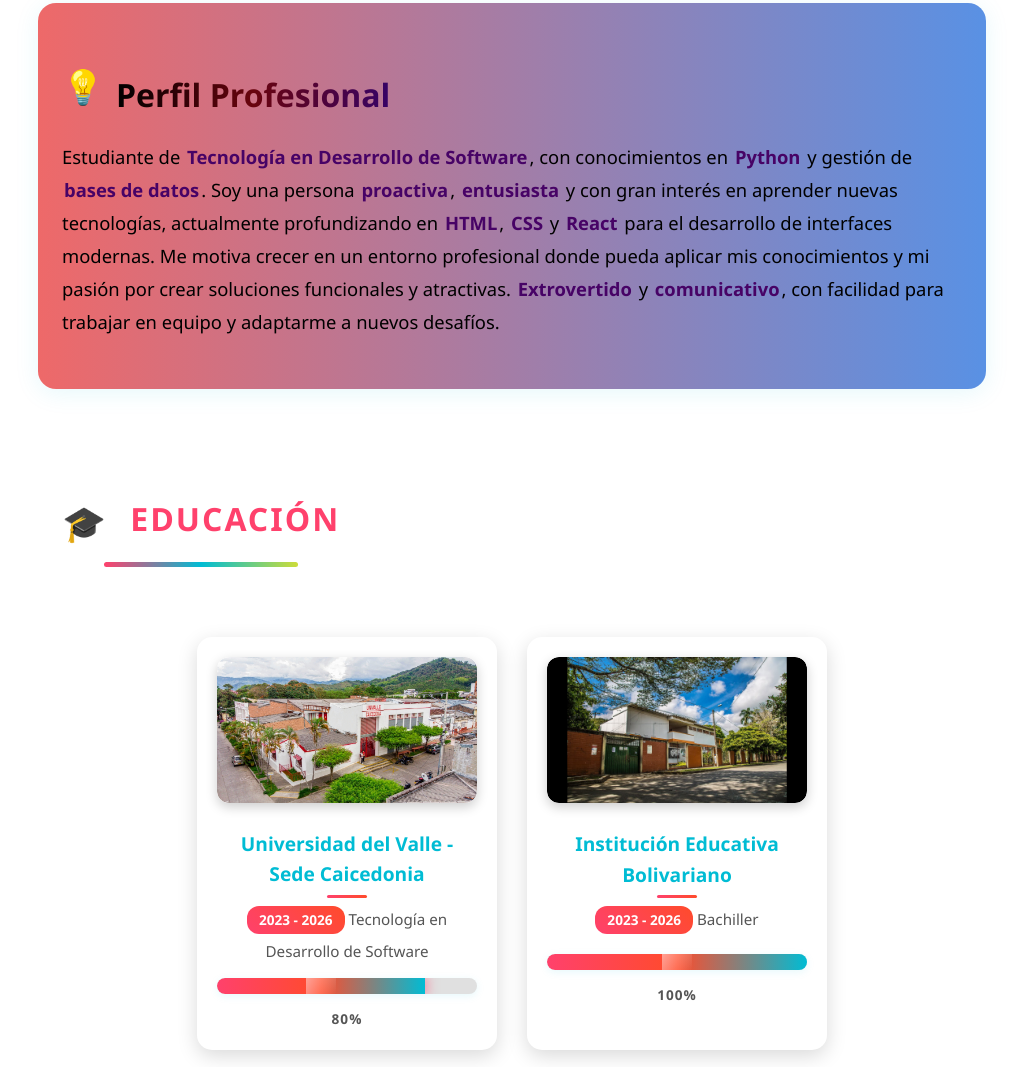
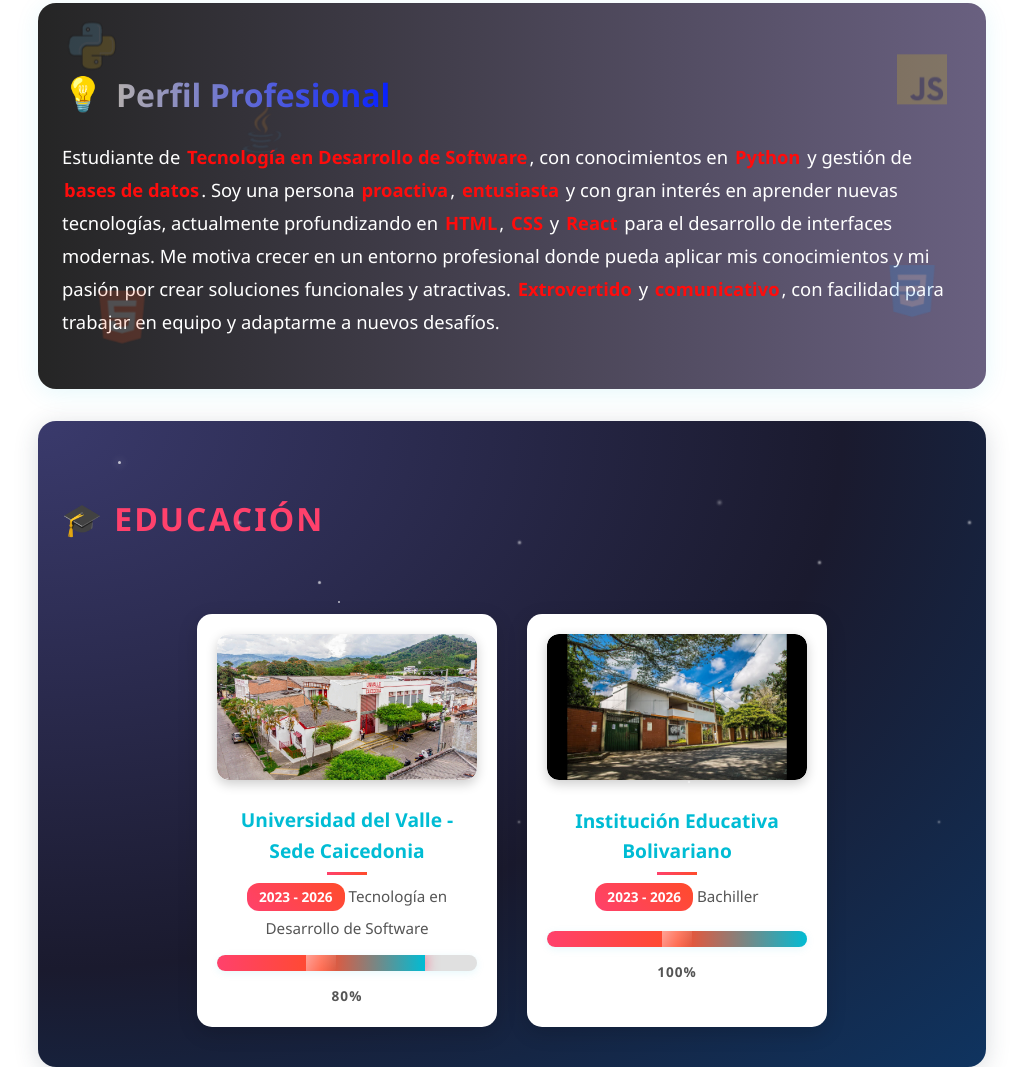
Before and after one commit to Juanzyy/Hoja-de-Vida, a plain HTML site: page index.html in a window 1280 px wide. Shown: the part 1285-2352 px from the top of the page, without its empty margins (128-1151 px from the left). Drawn offline with Linux system fonts and the light colour scheme.

Commit message:
Diseño mejorado de educacion

```diff
--- a/css/style.css
+++ b/css/style.css
@@ -17,7 +17,6 @@ body {
     background: #2f1738; /* negro oscuro */
     color: white;
     overflow: hidden;            /* oculta iconos fuera del contenedor */
-    border-radius: 15px;
 }
 
 /* Fondo con iconos flotantes */
@@ -178,56 +177,54 @@ body {
     letter-spacing: 2px;
 }
 
-/* Línea decorativa debajo del título */
-.titulo-educacion {
-    font-size: 2.5rem;
-    font-weight: 800;
-    text-transform: uppercase;
-    letter-spacing: 3px;
+/* Fondo decorativo para el contenedor principal de educación */
+#educacion {
+    background: radial-gradient(ellipse at top left, #3a3a6c 0%, #1a1a2e 60%, #0f3460 100%);
+    border-radius: 18px;
+    box-shadow: 0 4px 24px rgba(44, 62, 80, 0.18);
+    padding: 40px 24px;
+    margin: 32px auto;
+    max-width: 900px;
     position: relative;
-    display: inline-block;
-    animation: fadeInDown 1s cubic-bezier(.77,0,.18,1);
+    /* Simulación de estrellas */
+    overflow: hidden;
 }
 
-.titulo-educacion .ico-edu {
-    font-size: 2.2rem;
-    vertical-align: middle;
-    margin-right: 12px;
-    animation: bounceEdu 1.2s infinite;
-    color: #ff416c; /* color fijo para el emoji */
+#educacion::before, #educacion::after {
+    content: "";
+    position: absolute;
+    border-radius: 50%;
+    background: white;
+    opacity: 0.7;
+    z-index: 1;
 }
 
-.titulo-educacion .texto-edu {
-    background: linear-gradient(90deg, #ff416c, #00bcd4, #cddc39);
-    -webkit-background-clip: text;
-    background-clip: text;
-    -webkit-text-fill-color: transparent;
+#educacion::before {
+    width: 3px; height: 3px;
+    top: 40px; left: 80px;
+    box-shadow:
+        0 0 8px #fff,
+        120px 60px 2px #fff,
+        200px 120px 1px #fff,
+        400px 80px 2px #fff,
+        600px 40px 3px #fff,
+        700px 100px 2px #fff,
+        850px 60px 2px #fff,
+        300px 200px 1px #fff,
+        500px 250px 2px #fff;
 }
 
-.titulo-educacion::after {
-    content: "";
-    display: block;
-    width: 70%;
-    height: 5px;
-    background: linear-gradient(90deg, #ff416c, #00bcd4, #cddc39);
-    border-radius: 3px;
-    margin: 12px auto 0 auto;
-    animation: underlineGrow 1.2s cubic-bezier(.77,0,.18,1);
-}
-
-@keyframes fadeInDown {
-    0% { opacity: 0; transform: translateY(-40px);}
-    100% { opacity: 1; transform: translateY(0);}
-}
-
-@keyframes bounceEdu {
-    0%, 100% { transform: translateY(0);}
-    50% { transform: translateY(-12px);}
-}
-
-@keyframes underlineGrow {
-    0% { width: 0; opacity: 0;}
-    100% { width: 70%; opacity: 1;}
+#educacion::after {
+    width: 2px; height: 2px;
+    top: 180px; left: 300px;
+    box-shadow:
+        50px 100px 1px #fff,
+        180px 220px 2px #fff,
+        350px 180px 1px #fff,
+        600px 220px 2px #fff,
+        800px 180px 1px #fff,
+        100px 300px 2px #fff,
+        400px 350px 1px #fff;
 }
 
 /* Contenedor de estudios */
@@ -302,7 +299,6 @@ body {
     height: 3px;
     background: linear-gradient(90deg, #ff416c, #ff4b2b);
     margin: 5px auto 0;
-    border-radius: 2px;
 }
 
 /* Badge de periodo académico */
@@ -441,7 +437,7 @@ html {
 
 /* Perfil Profesional */
 .perfil-profesional {
-    background: linear-gradient(90deg, #ee6969 0%, #5991e4 100%);
+    background: linear-gradient(90deg, #252525 0%, #696080 100%);
     border-radius: 18px;
     box-shadow: 0 4px 24px rgba(0, 188, 212, 0.10);
     padding: 32px 24px;
@@ -467,7 +463,7 @@ html {
 }
 
 .texto-perfil {
-    background: linear-gradient(90deg, #000000, #69040d, #360366);
+    background: linear-gradient(90deg, #b3aeae, #0720ff);
     -webkit-background-clip: text;
     background-clip: text;
     -webkit-text-fill-color: transparent;
@@ -475,19 +471,49 @@ html {
 
 .descripcion-perfil {
     font-size: 1.15rem;
-    color: #333;
+    color: #ffffff;
     line-height: 1.8;
     animation: fadeInUp 1.2s cubic-bezier(.77,0,.18,1);
 }
 
-/* Cambia el color del texto en perfil profesional, excepto el resaltado */
-.perfil-profesional .descripcion-perfil {
-    color: #000000; /* Nuevo color para el texto principal */
-}
-
 .resaltado {
-    color: #470366;
+    color: #ff0c0c;
     font-weight: 600;
     border-radius: 6px;
     margin: 0 2px;
 }
+
+/* Nuevos estilos para el perfil profesional */
+.fondo-ico-perfil {
+    position: absolute;
+    top: 0; left: 0;
+    width: 100%;
+    height: 100%;
+    pointer-events: none;
+    z-index: 0;
+}
+
+.perfil-profesional {
+    position: relative; /* necesario para iconos flotantes internos */
+    /* ...resto de estilos... */
+}
+
+.icono-perfil {
+    position: absolute;
+    opacity: 0.18;
+    width: 48px;
+    height: 48px;
+    animation: flotarPerfil 6s infinite alternate;
+}
+
+.icono-perfil:nth-child(1) { top: 20px; left: 30px; animation-delay: 0s;}
+.icono-perfil:nth-child(2) { top: 60px; right: 40px; animation-delay: 1s;}
+.icono-perfil:nth-child(3) { bottom: 30px; left: 60px; animation-delay: 2s;}
+.icono-perfil:nth-child(4) { bottom: 60px; right: 50px; animation-delay: 1.5s;}
+.icono-perfil:nth-child(5) { top: 120px; left: 200px; animation-delay: 2.2s;}
+
+@keyframes flotarPerfil {
+    0% { transform: translateY(0) scale(1);}
+    50% { transform: translateY(-18px) scale(1.1);}
+    100% { transform: translateY(0) scale(1);}
+}
--- a/index.html
+++ b/index.html
@@ -91,6 +91,13 @@
 
     <!-- Perfil -->
     <section id="perfil" class="perfil-profesional">
+        <div class="fondo-ico-perfil">
+            <img src="img/python.png" class="icono-perfil" alt="Python">
+            <img src="img/js.png" class="icono-perfil" alt="JS">
+            <img src="img/html.png" class="icono-perfil" alt="HTML">
+            <img src="img/css.png" class="icono-perfil" alt="CSS">
+            <img src="img/java.png" class="icono-perfil" alt="React">
+        </div>
         <h3 class="titulo-perfil">
             <span class="ico-perfil">💡</span>
             <span class="texto-perfil">Perfil Profesional</span>
```
Also changed, not shown: img/Fondo U.jpg (added).
